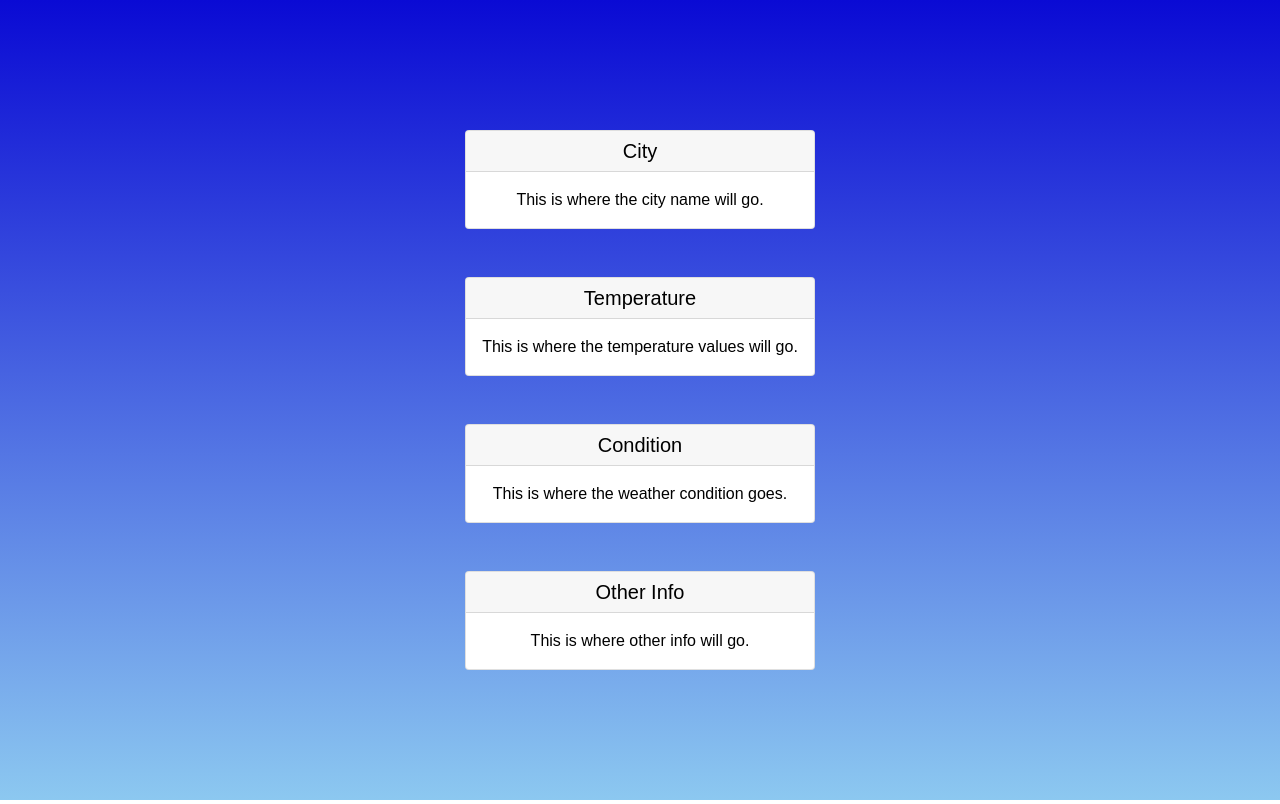
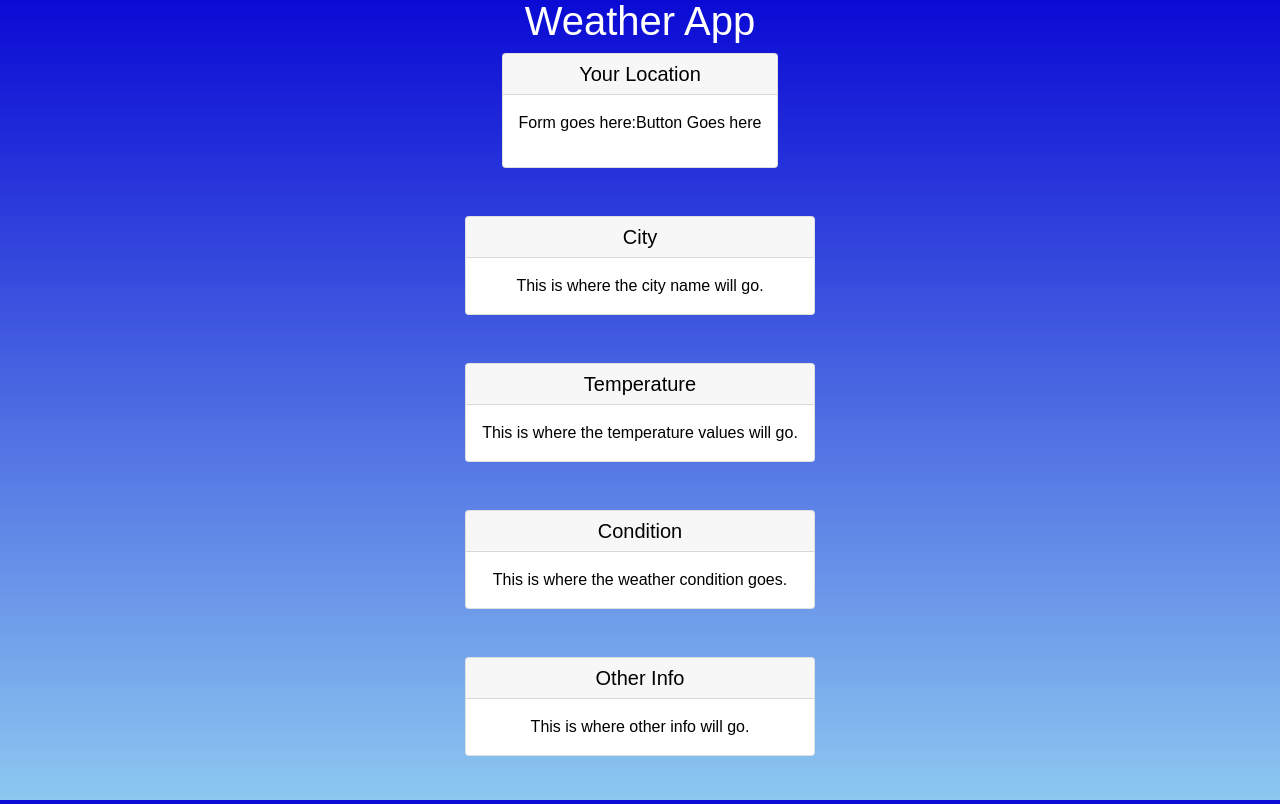
Before and after one commit to anthony-devarti/weatherapp, a website: page index.html in a window 1280 px wide. Drawn offline with nearby package versions, Linux system fonts and the light colour scheme.

Commit message:
made card for the interface

```diff
--- a/index.html
+++ b/index.html
@@ -21,6 +21,18 @@
         This is where I would put the field that describes the temperature in a human way
             <div class="temperature-description">I don't know how to feel</div>
     </div> -->
+    <h1 class="title">Weather App</h1>
+
+    <div class="text-center">
+        <div class="card m-1=5">
+            <h5 class="card-header">Your Location</h5>
+            <div class="card-body">
+                <p>Form goes here:Button Goes here</p>
+            </div>
+        </div>
+    </div>
+
+
     <div class="text-center">
         <div class="card m-5">
             <h5 class="card-header">City</h5>
--- a/style.css
+++ b/style.css
@@ -4,9 +4,17 @@ body {
     justify-content: center;
     flex-direction: column;
     align-items: center;
-    background: linear-gradient(rgb (47, 150, 163));
     font-family: sans-serif;
     color: rgb(0, 0, 0);
     background-image: linear-gradient(rgb(10, 10, 212), rgb(140, 200, 240)); /*maybe this can change based on the weather output?*/
 
 }
+
+h1 {
+    color:white;
+    display: flex;
+    align-items: center;
+    flex-direction: column;
+    font-size: 40px;
+    font-family: sans-serif;
+}
```
Lines whose indentation alone changed are shown as unchanged.
